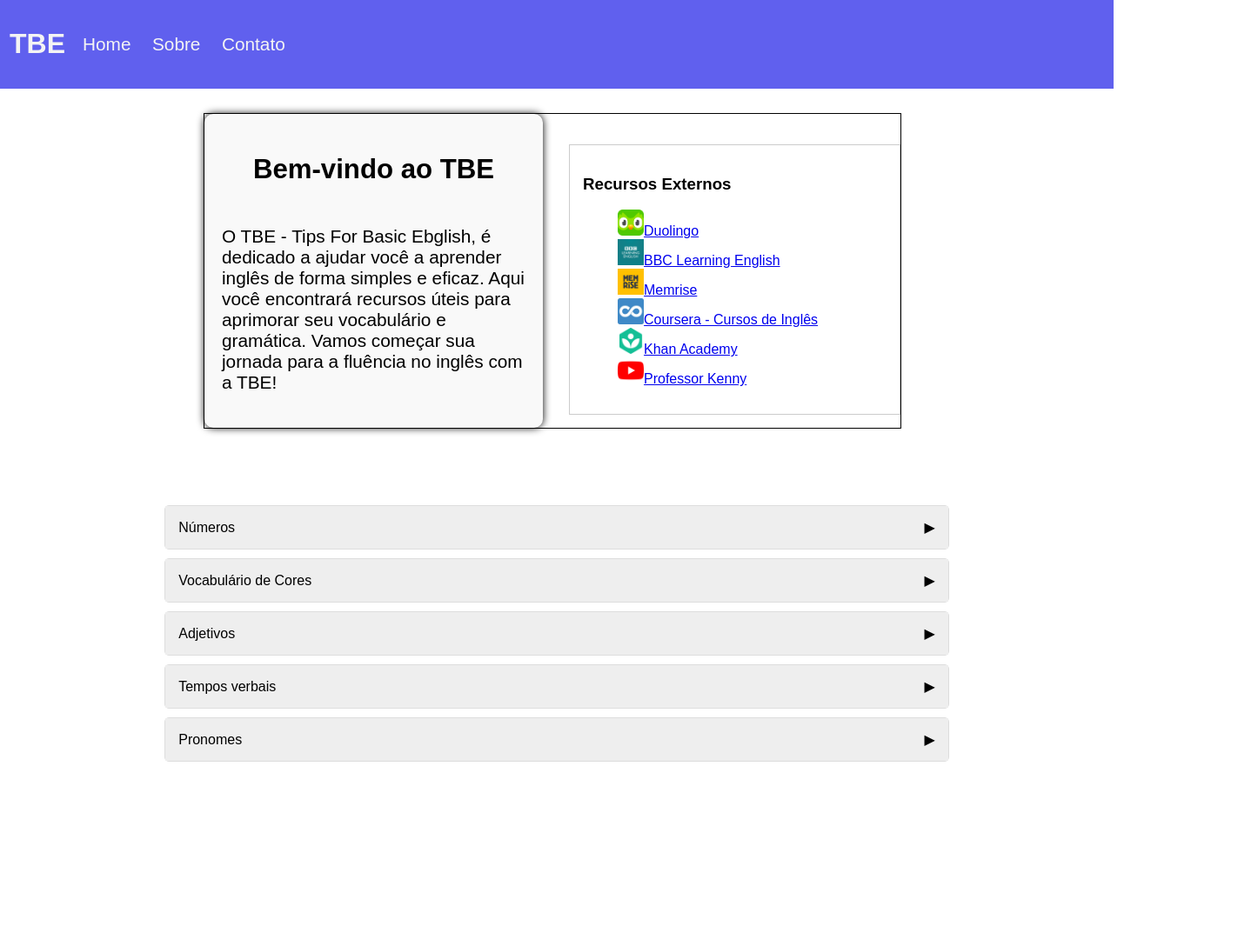
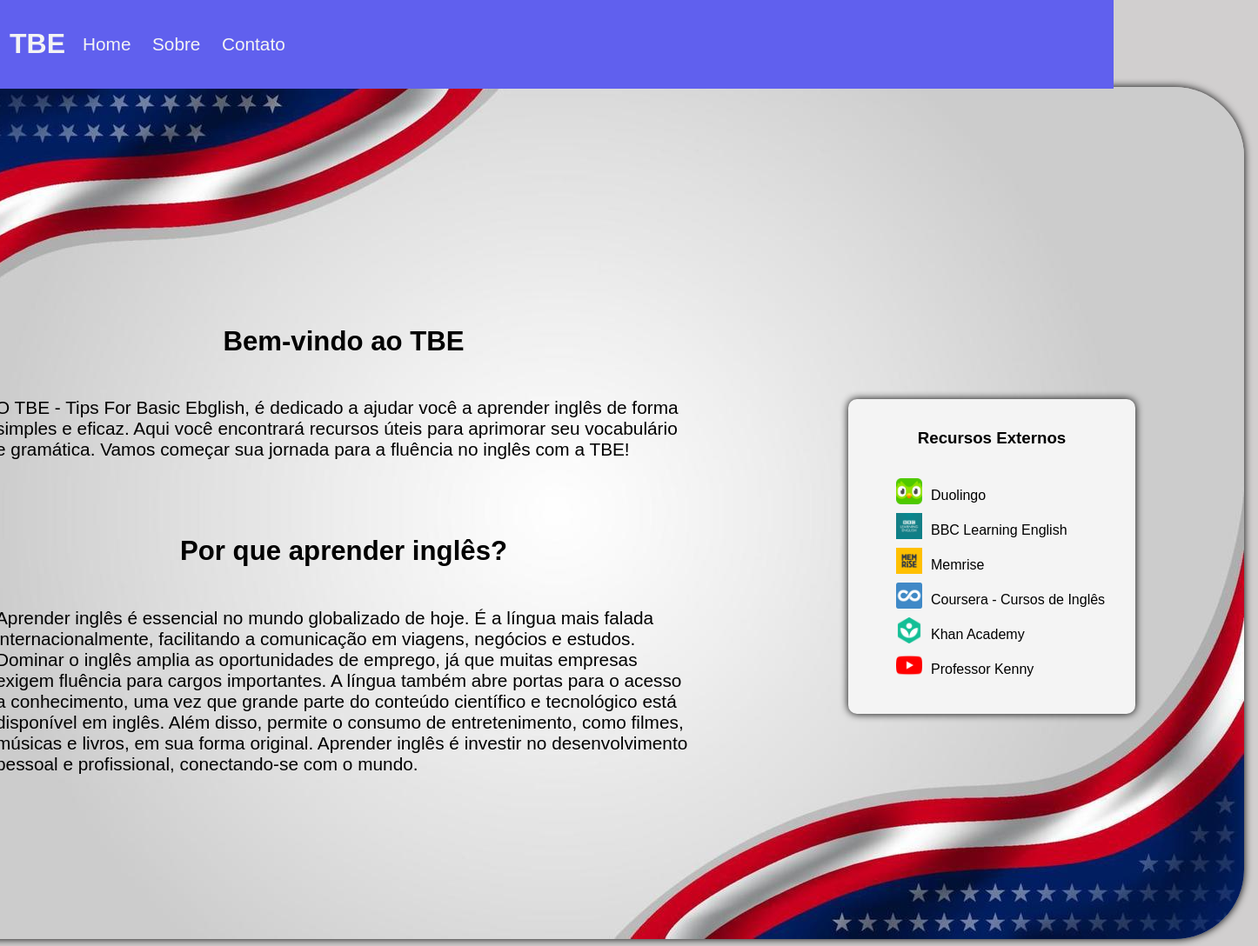
Before and after one commit to oEduMarques/webLearningEnglish, a plain HTML site: page App/index.html in a window 1280 px wide. Shown: the top 1088 px of the page at 87% size, 1446 px wide, since content can reach past the window. Drawn offline with Linux system fonts and the light colour scheme.

Commit message:
Mudanças de design e ajustes do aside.

```diff
--- a/App/index.html
+++ b/App/index.html
@@ -23,17 +23,26 @@
         </div>
     </header>
 
-    <div id="top-site">
+    <div id="all-top-site">
+        <div class="content-container">
             <div id="description">
                 <h2>Bem-vindo ao TBE</h2>
                 <p>
-                O TBE - Tips For Basic Ebglish, é dedicado a ajudar você a aprender inglês de forma simples e eficaz.
+                    O TBE - Tips For Basic Ebglish, é dedicado a ajudar você a aprender inglês de forma simples e
+                    eficaz.
                     Aqui você encontrará recursos úteis para aprimorar seu vocabulário e gramática.
                     Vamos começar sua jornada para a fluência no inglês com a TBE!
                 </p>
             </div>
 
-        <!-- Barra Lateral (Aside) -->
+            <div id="study-english">
+                <h2>Por que aprender inglês?</h2>
+                <p>
+                    Aprender inglês é essencial no mundo globalizado de hoje. É a língua mais falada internacionalmente, facilitando a comunicação em viagens, negócios e estudos. Dominar o inglês amplia as oportunidades de emprego, já que muitas empresas exigem fluência para cargos importantes. A língua também abre portas para o acesso a conhecimento, uma vez que grande parte do conteúdo científico e tecnológico está disponível em inglês. Além disso, permite o consumo de entretenimento, como filmes, músicas e livros, em sua forma original. Aprender inglês é investir no desenvolvimento pessoal e profissional, conectando-se com o mundo.
+                </p>
+            </div>
+        </div>
+
         <aside>
             <h3>Recursos Externos</h3>
             <ul>
@@ -55,6 +64,7 @@
             </ul>
         </aside>
     </div>
+
 
 
     <section class="content-study">
--- a/App/style.css
+++ b/App/style.css
@@ -1,13 +1,15 @@
 body {
-    background-color: white;
+    background-color: rgb(209, 207, 207);
     display: flex;
     justify-content: center;
     flex-direction: column;
+    justify-content: space-between;
     align-items: center;
     margin: 0 auto;
-    padding-top: 130px;
+    padding-top: 100px;
     font-family: Arial, Helvetica, sans-serif;
     min-height: 100vh; /* Altura mínima para garantir que o footer fique no final da página */
+    width: 100%;
 }
 
 header {
@@ -44,44 +46,89 @@ header nav a:hover {
     transition: color 0.2s text-decoration 0.2s;
 }
 
-#top-site {
-    border: 1px solid black;
+
+#all-top-site {
     display: flex;
     flex-direction: row;
     align-items: center;
-    margin-right: 10px;
+    justify-content: center;
+    background-image: url(../Images/eua2.jpg);
+    width: 1579px;
+    height: 900px;
+    padding-top: 80px;
+    box-shadow: 0 0 10px;
+    border-radius: 80px;
+}
+
+.content-container {
+    display: flex;
+    flex-direction: column;
     width: 800px;
 }
 
 #description {
-    background-color: #f9f9f9;
     font-size: 1.3em;
     border-radius: 10px;
-    box-shadow: 0 0 10px;
+    display: flex;
+    flex-direction: column;
+    align-items: center;
+    align-content: flex-start;
+    width: 800px;
+    padding: 20px;
+    margin-right: 30px;
+}
+
+#study-english {
+    font-size: 1.3em;
+    border-radius: 10px;
     display: flex;
     flex-direction: column;
     align-items: center;
     justify-content: first baseline;
-    width: 100%;
+    width: 800px;
     padding: 20px;
     margin-right: 30px;
 }
 
 aside {
-    width: 100%;
-    background-color: #ffffff; /* Cor de fundo clara */
-    border: 1px solid #ccc; /* Borda leve */
+    display: flex;
+    flex-direction: column;
+    align-content: flex-end;
+    justify-content: center;
+    width: 300px;
     padding: 15px; /* Espaçamento interno */
-    margin-top: 20px; /* Espaçamento superior */
+    margin-top: 20px;
+    margin-left: 200px;
+    background-color:#f4f4f4;
+    border-radius: 10px;
+    box-shadow: 0 0 10px;
+}
+
+aside h3 {
+    text-align: center;
 }
 
 ul li {
     list-style-type: none;
-    /* Estilize conforme necessário */
+}
+
+ul li a{
+    display: flex;
+    align-items: center;
+    color: black;
+    text-decoration: none;
+}
+
+ul li a:hover {
+    color: rgb(112, 60, 255);
+    text-decoration: underline;
 }
 
 img {
+
     height: 30px;
+    margin-right: 10px;
+    margin-bottom: 10px;
 }
 
 .accordion {
@@ -102,6 +149,7 @@ img {
     justify-content: space-between;
     align-items: center;
     background-color: #eee;
+    width: 1580px;
 }
 
 .accordion-item-header:hover {
@@ -140,7 +188,8 @@ img {
 }
 
 .content-study h2 {
-    color: white;
+    margin-top: 110px;
+    color: black;
 }
 
 table {
```
Lines whose indentation alone changed are shown as unchanged.
